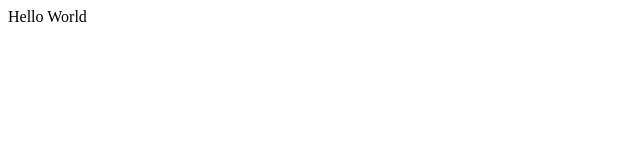
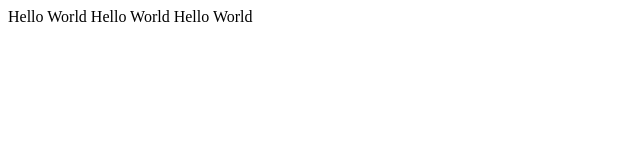
Before and after one commit to muaazshoaib/tocs-01, a plain HTML site: page index.html in a window 1280 px wide. Shown: the whole page, without its empty margins (0-640 px from the left). Drawn offline with Linux system fonts and the light colour scheme.

Commit message:
Update index.html

```diff
--- a/index.html
+++ b/index.html
@@ -9,6 +9,8 @@
 
 <body>
     Hello World
+    Hello World
+    Hello World
 </body>
 
 </html>
```
